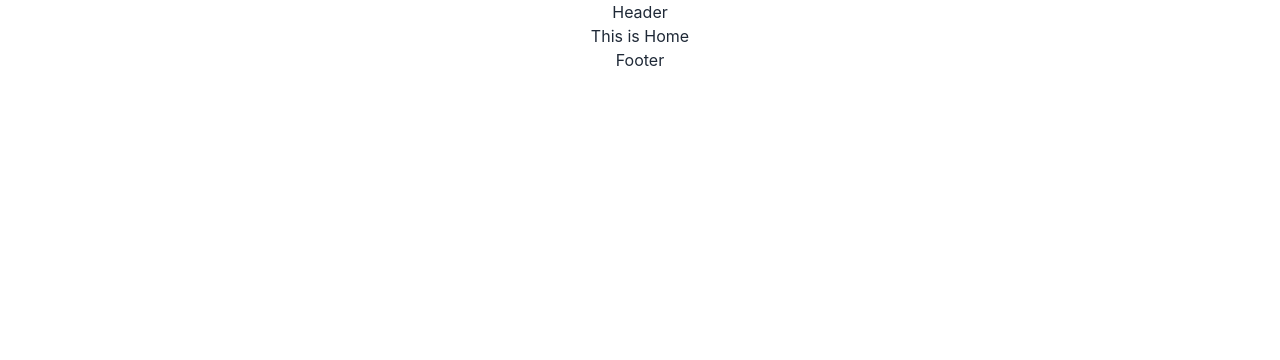
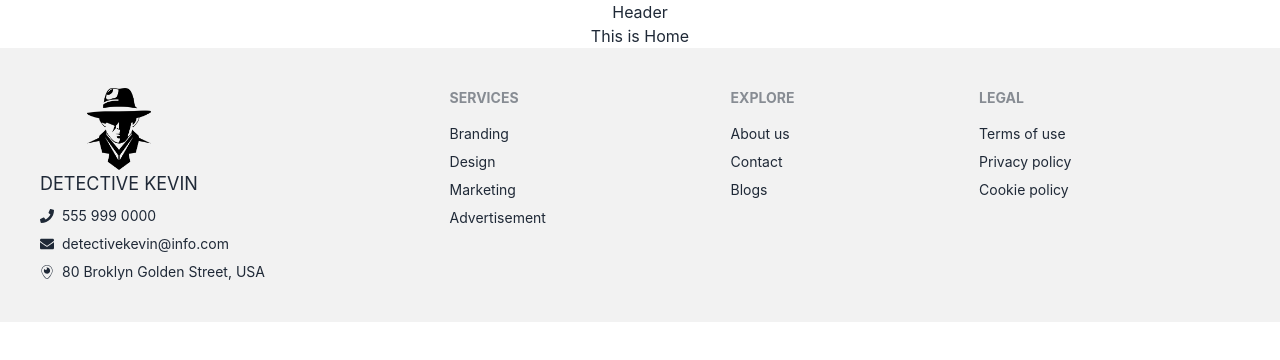
Before and after one commit to pulok-thedeveloper/detective-kevin-client, a React (Create React App) app: page / in a window 1280 px wide. Shown: the top 360 px of the page. Built offline with nearby package versions, Linux system fonts and the light colour scheme.

Commit message:
Footer Added

```diff
--- a/package.json
+++ b/package.json
@@ -9,6 +9,7 @@
     "daisyui": "^2.38.1",
     "react": "^18.2.0",
     "react-dom": "^18.2.0",
+    "react-icons": "^4.6.0",
     "react-router-dom": "^6.4.3",
     "react-scripts": "5.0.1",
     "web-vitals": "^2.1.4"
--- a/src/Pages/Shared/Footer/Footer.js
+++ b/src/Pages/Shared/Footer/Footer.js
@@ -1,10 +1,39 @@
 import React from 'react';
+import logo from '../../../assets/detective-logo.png';
+import { FaPhone, FaEnvelope, FaPeriscope } from "react-icons/fa";
 
 const Footer = () => {
     return (
-        <div>
-            <h1>Footer</h1>
-        </div>
+        <footer className="footer p-10 bg-base-200 text-base-content">
+            <div className='grid justify-center'>
+                <div>
+                    <img className='w-16 mx-auto' src={logo} alt="" />
+                    <p className='text-lg'>DETECTIVE KEVIN</p>
+                </div>
+                <p className='flex items-center'><FaPhone className='mr-2'/> 555 999 0000</p>
+                <p className='flex items-center'><FaEnvelope className='mr-2'/>detectivekevin@info.com</p>
+                <p className='flex items-center'><FaPeriscope className='mr-2'/>80 Broklyn Golden Street, USA</p>
+            </div>
+            <div>
+                <span className="footer-title">Services</span>
+                <a href="/" className="link link-hover">Branding</a>
+                <a href="/" className="link link-hover">Design</a>
+                <a href="/" className="link link-hover">Marketing</a>
+                <a href="/" className="link link-hover">Advertisement</a>
+            </div>
+            <div>
+                <span className="footer-title">Explore</span>
+                <a href="/" className="link link-hover">About us</a>
+                <a href="/" className="link link-hover">Contact</a>
+                <a href="/" className="link link-hover">Blogs</a>
+            </div>
+            <div>
+                <span className="footer-title">Legal</span>
+                <a href="/" className="link link-hover">Terms of use</a>
+                <a href="/" className="link link-hover">Privacy policy</a>
+                <a href="/" className="link link-hover">Cookie policy</a>
+            </div>
+        </footer>
     );
 };
 
```
Also changed, not shown: src/assets/detective-logo.png (added), 1 other file (tests, documents, lock files or other folders).
